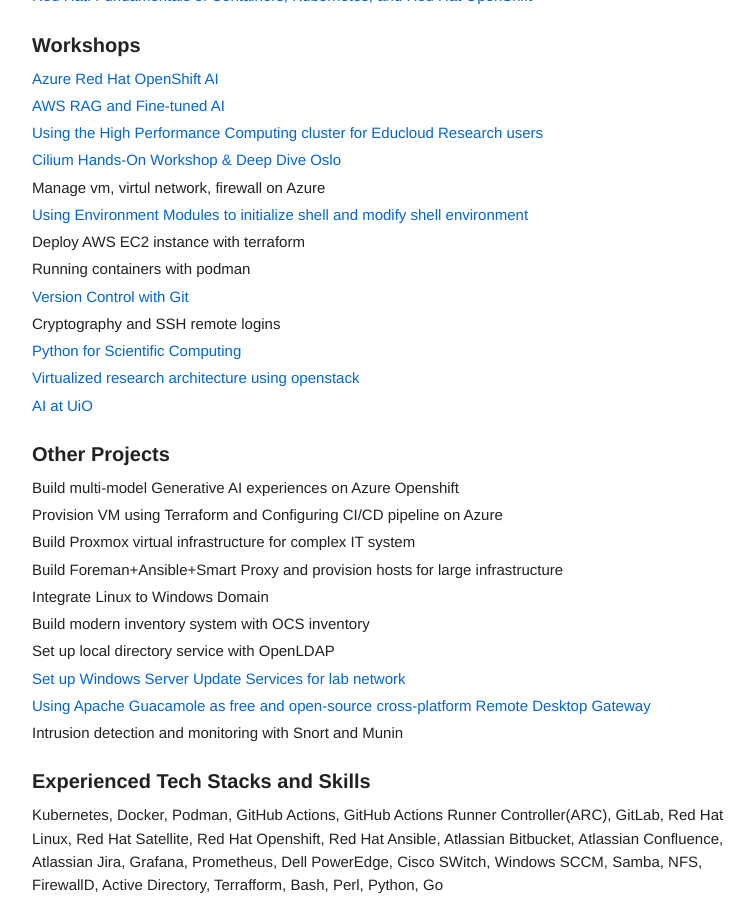
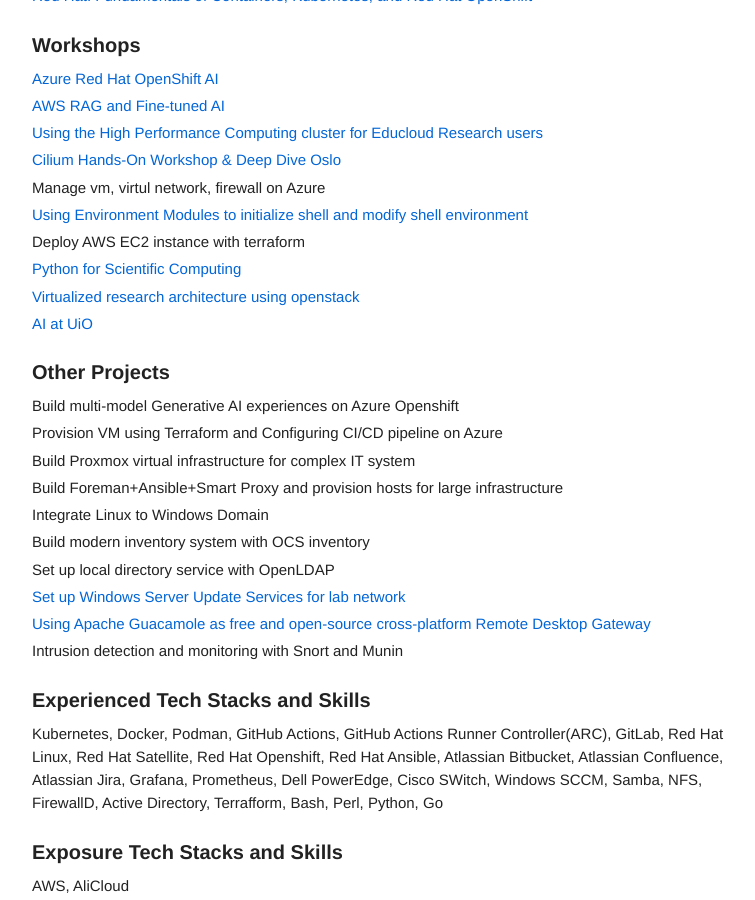
Before and after one commit to gcccheng/wugui, a Jekyll site: the page built from cvenglish.md, in a window 1280 px wide and 900 px high, scrolled down 6680 px. Shown: the whole window, without its empty margins (118-873 px from the left). Built offline with Jekyll 4.4.1, drawn with Linux system fonts in a browser that asks for light colours.

Commit message:
Update cvenglish.md

```diff
--- a/cvenglish.md
+++ b/cvenglish.md
@@ -295,12 +295,6 @@ Manage vm, virtul network, firewall on Azure
 
 Deploy AWS EC2 instance with terraform
 
-Running containers with podman
-
-<a href="https://www.ub.uio.no/english/courses-events/courses/other/Carpentry/211103_github"> Version Control with Git </a>
-
-Cryptography and SSH remote logins
-
 <a href="https://www.ub.uio.no/english/courses-events/courses/other/coderefinery/Python%20for%20Scientific%20Computing%20%28internediate%29"> Python for Scientific Computing</a>
 
 <a href="https://arnsteio.github.io/UH-IaaS-mini-workshop/"> Virtualized research architecture using openstack</a>
```
